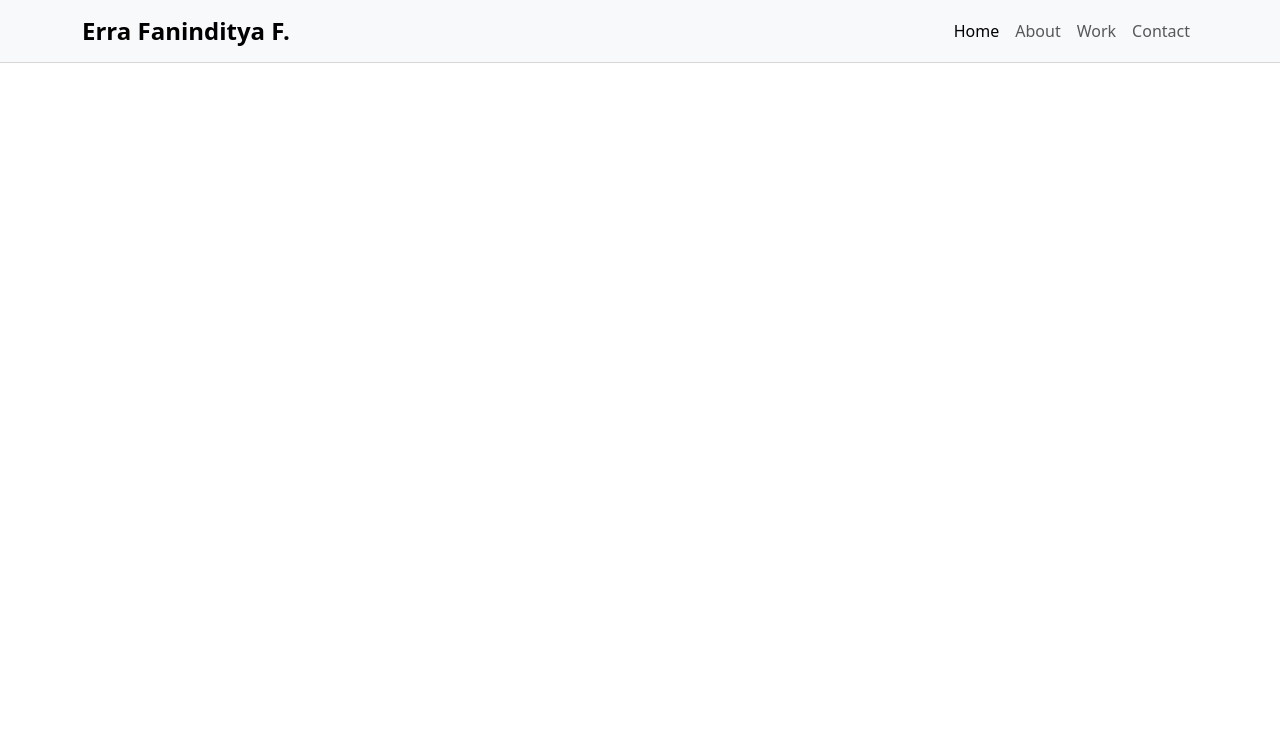
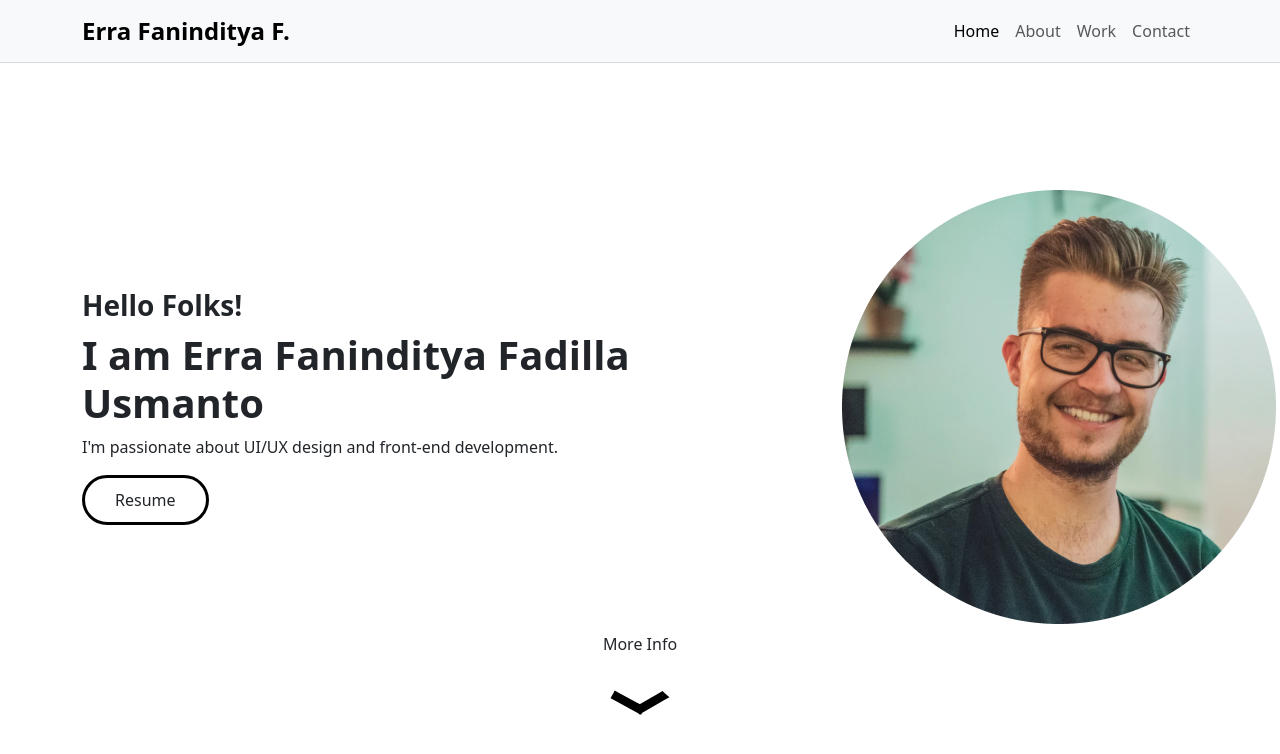
Before and after one commit to erraffadillaa/Portfolio-Erra-Faninditya-Fadilla, a plain HTML site: page index.html in a window 1280 px wide. Drawn offline with nearby package versions, Linux system fonts and the light colour scheme.

Commit message:
add home

```diff
--- a/index.html
+++ b/index.html
@@ -71,6 +71,31 @@
         </div>
       </div>
     </nav>
+
+    <section
+      id="home"
+      class="home container">
+      <div class="row d-flex align-items-center">
+        <div class="col-8">
+          <h3 class="fw-semibold">Hello Folks!</h3>
+          <h1 class="fw-bold">I am Erra Faninditya Fadilla Usmanto</h1>
+          <p>
+            I'm passionate about UI/UX design and front-end development.
+          </p>
+          <a class="btn button" href="images/potrait.png" download>Resume</a>
+        </div>
+        <div class="col-4">
+          <img
+            src="images/potrait.png"
+            alt="" />
+        </div>
+      </div>
+      <div class="arrow w-100 d-flex align-items-center flex-column mt-2">
+        <a class="text-decoration-none text-dark pb-4" href="#about">More Info</a>
+        <img id="arrow" src="images/arrow.svg" alt="arrow icon">
+      </div>
+    </section>
+
     <script
       src="https://cdn.jsdelivr.net/npm/@popperjs/core@2.11.8/dist/umd/popper.min.js"
       integrity="sha384-I7E8VVD/ismYTF4hNIPjVp/Zjvgyol6VFvRkX/vR+Vc4jQkC+hVqc2pM8ODewa9r"
--- a/style.css
+++ b/style.css
@@ -1,4 +1,42 @@
+section {
+    padding-top: 128px;
+}
+
+.btn.button {
+    border: 3px solid black;
+    border-radius: 32px;
+    padding: 10px 30px;
+}
+
+.btn.button:hover {
+    border: 3px solid black;
+    background-color: black;
+    color: white;
+}
+
 .navbar {
     background-color: white;
     box-shadow: 0 0 0 1px rgba(97, 97, 97, 0.25);
 }
+
+.home .arrow img{
+    width: 60px;
+}
+
+#arrow {
+    animation: 2s upDown infinite;
+}
+
+@keyframes upDown {
+    0% {
+        transform: translateY(0)
+    }
+
+    50% {
+        transform: translateY(10px);
+    }
+
+    100% {
+        transform: translateY(0)
+    }
+}
```
